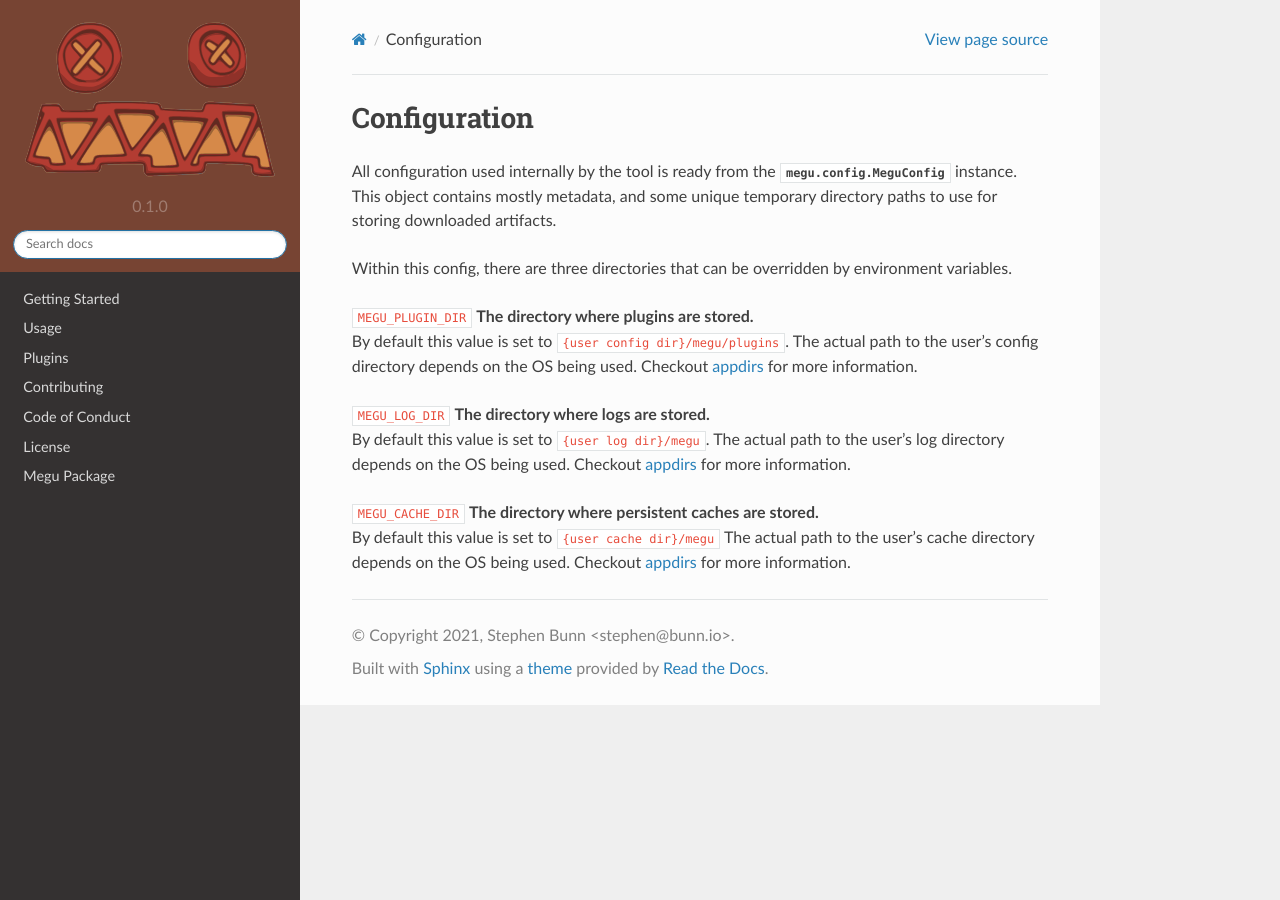
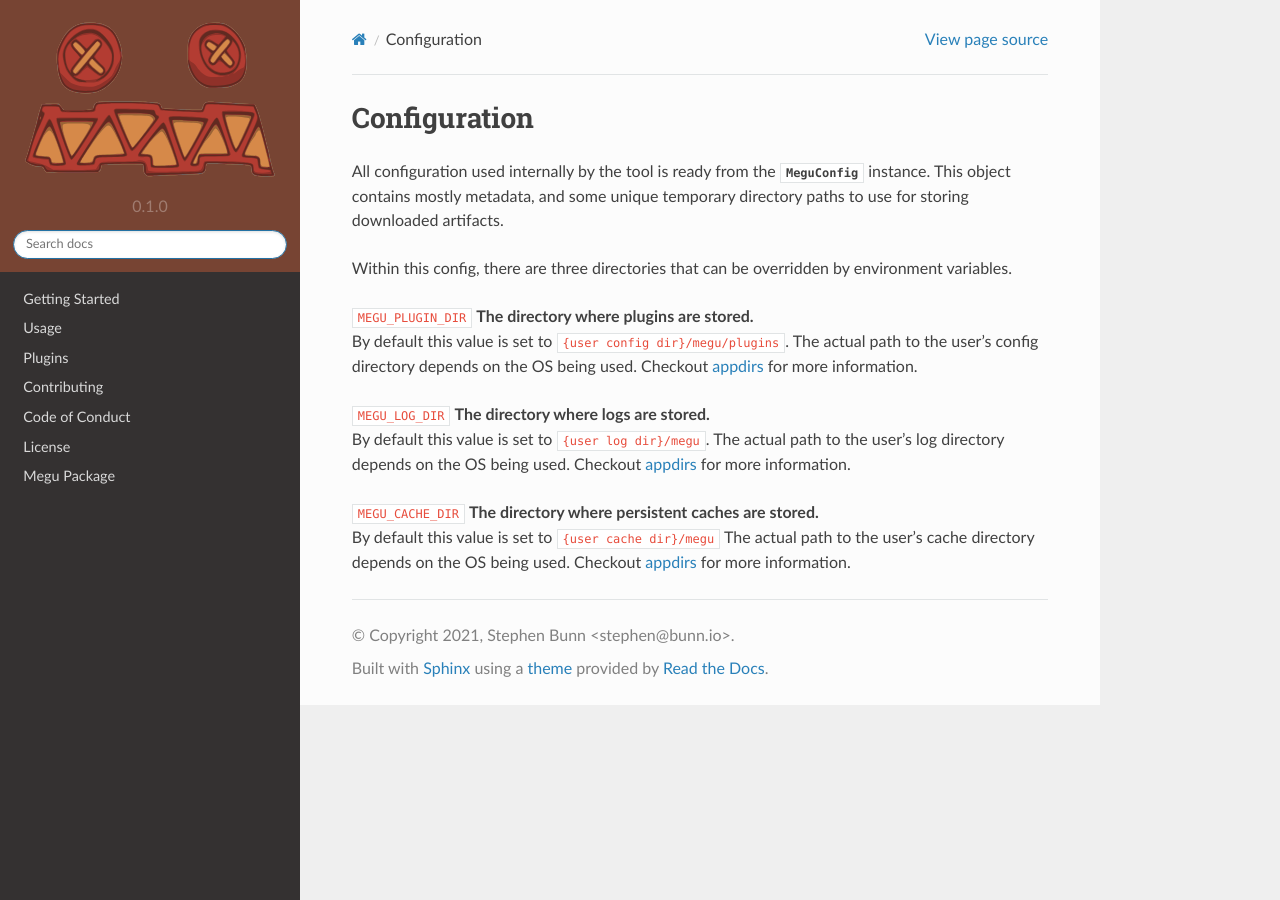
Before and after one commit to stephen-bunn/megu, a Sphinx documentation site: the page built from docs/source/usage/configuration.rst, in a window 1280 px wide. Built offline with Sphinx 7.4.7 and the Read the Docs theme 2.0.0, drawn with Linux system fonts in a browser that asks for light colours.

Commit message:
Adding a tiny bit of configuration docs
Signed-off-by: Stephen Bunn <stephen@bunn.io>

```diff
--- a/docs/source/usage/configuration.rst
+++ b/docs/source/usage/configuration.rst
@@ -5,7 +5,7 @@ Configuration
 =============
 
 All configuration used internally by the tool is ready from the
-:class:`megu.config.MeguConfig` instance.
+:class:`~megu.config.MeguConfig` instance.
 This object contains mostly metadata, and some unique temporary directory paths to
 use for storing downloaded artifacts.
 
```
